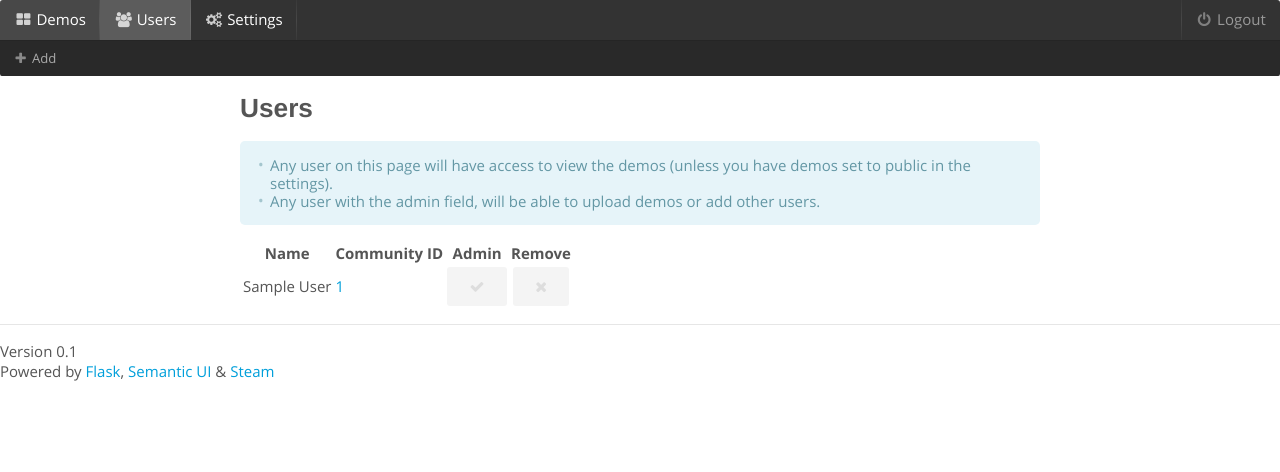
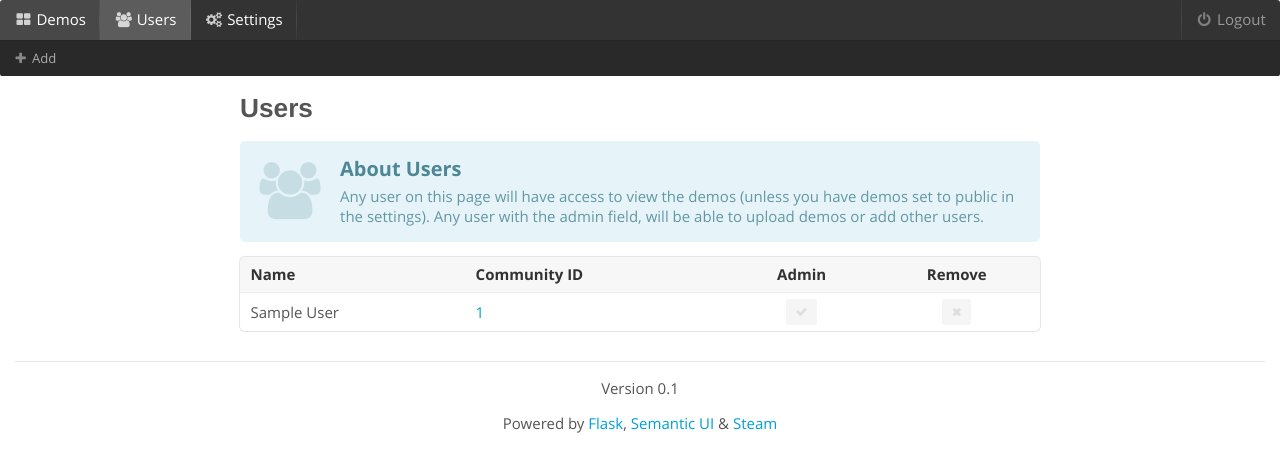
Before and after one commit to FernFerret/demobrowser, a Flask app: page /users/ in a window 1280 px wide. Shown: the top 472 px of the page. Run offline with Flask 2, Linux system fonts and the light colour scheme; the visitor is signed in with stand-in values (Sample User, id 1); data comes from the database, SQL or seed files in the repository; some libraries are stand-ins or nearby versions; some web fonts are replaced.

Commit message:
Made lots of pages prettier

```diff
--- a/demobrowser/templates/add_user.html
+++ b/demobrowser/templates/add_user.html
@@ -2,7 +2,7 @@
 {% block main %}
 <h2 class="ui header">Add a User</h2>
 <form action="{{ url_for('add_user') }}" method="POST">
-  <div class="ui form segment">
+  <div class="ui top attached form fluid segment">
     <div class="field">
       <label></i>Name</label>
       <div class="ui left labeled icon input">
@@ -26,7 +26,9 @@
         <label for="admin">Admin</label>
       </div>
     </div>
-    <button type="submit" class="ui button positive">Add User</button>
+  </div>
+  <div class="ui bottom attached message">
+    <button type="submit" class="ui green labeled icon button"><i class="user icon"></i> Add User</button>
   </div>
 </form>
 {% endblock %}
--- a/demobrowser/templates/layout-master.html
+++ b/demobrowser/templates/layout-master.html
@@ -11,7 +11,7 @@
     <!-- <link href="http://fonts.googleapis.com/css?family=Source+Sans+Pro:400,700|Open+Sans:300italic,400,300,700" rel="stylesheet" type="text/css"> -->
     <link href="{{ url_for('static', filename='font/open_sans.css') }}" rel="stylesheet" type="text/css">
   </head>
-  <body class="segment">
+  <body>
     <div class="ui inverted tiered menu">
       <div class="right menu">
         {% if session.user_id %}
@@ -56,10 +56,15 @@
         {% endwith %}
       </div>
       {% block container %}{% endblock %}
-      <div class="ui divider"></div>
-      <footer>
-        <div class=""><p>Version {{ config.get('VERSION', '0.1') }}<br />Powered by <a href="http://flask.pocoo.org/">Flask</a>, <a href="http://www.semantic-ui.com/">Semantic UI</a> &amp; <a href="http://steampowered.com">Steam</a></p></div>
-      </footer>
+      <div class="ui basic segment statistic">
+        <div class="ui divider"></div>
+        <p>Version {{ config.get('VERSION', '0.1') }}</p>
+        <p>
+          Powered by <a href="http://flask.pocoo.org/">Flask</a>,
+          <a href="http://www.semantic-ui.com/">Semantic UI</a> &amp;
+          <a href="http://steampowered.com">Steam</a>
+        </p>
+      </div>
     </div>
     <!-- <script src="{{ url_for('static', filename='js/jquery-1.9.0.min.js') }}"></script> -->
     <!-- <script src="//ajax.googleapis.com/ajax/libs/jquery/2.0.3/jquery.min.js"></script> -->
--- a/demobrowser/templates/users.html
+++ b/demobrowser/templates/users.html
@@ -3,13 +3,19 @@
 {% endblock left %}
 {% block main %}
 <h2 class="ui header">Users</h2>
-<div class="ui message info">
-  <ul class="ui list">
-    <li>Any user on this page will have access to view the demos (unless you have demos set to public in the settings).</li>
-    <li>Any user with the admin field, will be able to upload demos or add other users.</li>
-  </ul>
+<div class="ui icon message info">
+  <i class="users icon"></i>
+    <div class="content">
+      <div class="header">
+        About Users
       </div>
-<table class="table table-striped">
+      <p>
+        Any user on this page will have access to view the demos (unless you have demos set to public in the settings).
+        Any user with the admin field, will be able to upload demos or add other users.
+      </p>
+    </div>
+</div>
+<table class="ui table segment">
   <thead>
     <tr>
       <th>Name</th>
@@ -25,20 +31,20 @@
         <td><a href="http://www.steamcommunity.com/profiles/{{ user.steam_id  }}">{{ user.steam_id  }}</a></td>
         <td style="text-align:center">
           {% if user.id == session.user_id %}
-        <div class="ui button {% if user.admin %}success{% else %}danger{% endif %} disabled" >
+            <div class="ui mini button {% if user.admin %}success{% else %}danger{% endif %} disabled" >
               <i class="icon-{% if user.admin %}ok{% else %}remove icon-white{% endif %}"></i>
             </div>
           {% else %}
-        <a id="promote-{{ user.id }}" class="btn btn-mini btn-{% if user.admin %}success{% else %}danger{% endif %} promote" href="{{ url_for('users') }}">
+            <a id="promote-{{ user.id }}" class="ui mini button {% if user.admin %}positive{% else %}negative{% endif %} promote" href="{{ url_for('users') }}">
               <i class="icon-{% if user.admin %}ok{% else %}remove icon-white{% endif %}"></i>
             </a>
           {% endif %}
         </td>
         <td style="text-align:center">
           {% if user.id == session.user_id %}
-        <div class="ui button warning disabled" href="#"><i class="icon-remove icon-white"></i></div>
+            <div class="ui mini button disabled"><i class="icon-remove"></i></div>
           {% else %}
-        <a id='delete-{{ user.id }}' class="btn btn-mini btn-warning delete" href="#"><i class="icon-remove icon-white"></i></a>
+            <a id='delete-{{ user.id }}' class="ui mini button teal delete" href="#"><i class="icon-remove icon-white"></i></a>
           {% endif %}
         </td>
       </tr>
@@ -52,16 +58,16 @@
     $('a.promote').click(function(e) {
       e.preventDefault();
       var me = $(this);
-      var isadmin = $(this).hasClass('btn-success');
+      var isadmin = $(this).hasClass('positive');
       $.ajax({
         type: 'post',
         url: '{{ url_for('make_admin', _external=True) }}',
         data: 'userid=' + $(this).attr('id').replace('promote-', '') + '&admin=' + !isadmin,
         success: function() {
           if (isadmin) {
-            me.removeClass('btn-success').addClass('btn-danger').html('<i class="icon-remove icon-white"></i>');
+            me.removeClass('positive').addClass('negative').html('<i class="icon-remove icon-white"></i>');
           } else {
-            me.removeClass('btn-danger').addClass('btn-success').html('<i class="icon-ok"></i>');
+            me.removeClass('negative').addClass('positive').html('<i class="icon-ok"></i>');
           }
         },
         fail: function() {
@@ -72,9 +78,9 @@
     $('a.delete').click(function(e) {
       e.preventDefault();
       if ($(this).hasClass('delete')) {
-        var me = $(this)
-        $(this).removeClass('delete btn-warning').addClass('btn-danger confirm-delete').text('Sure?')
-        window.setTimeout(function() { me.removeClass('confirm-delete btn-danger').addClass('btn-warning delete').html('<i class="icon-remove icon-white"></i>'); }, 5000);
+        var me = $(this);
+        $(this).removeClass('delete teal').addClass('negative confirm-delete').text('Sure?');
+        window.setTimeout(function() { me.removeClass('confirm-delete negative').addClass('teal delete').html('<i class="icon-remove icon-white"></i>'); }, 5000);
       } else {
         var parent = $(this).parent().parent();
         $.ajax({
```
Also changed, not shown: demobrowser/templates/import_demo.html (+21 -3 lines), demobrowser/templates/settings.html (+14 -10 lines), demobrowser/templates/upload_demo.html (+20 -6 lines). Lines whose indentation alone changed are shown as unchanged.
